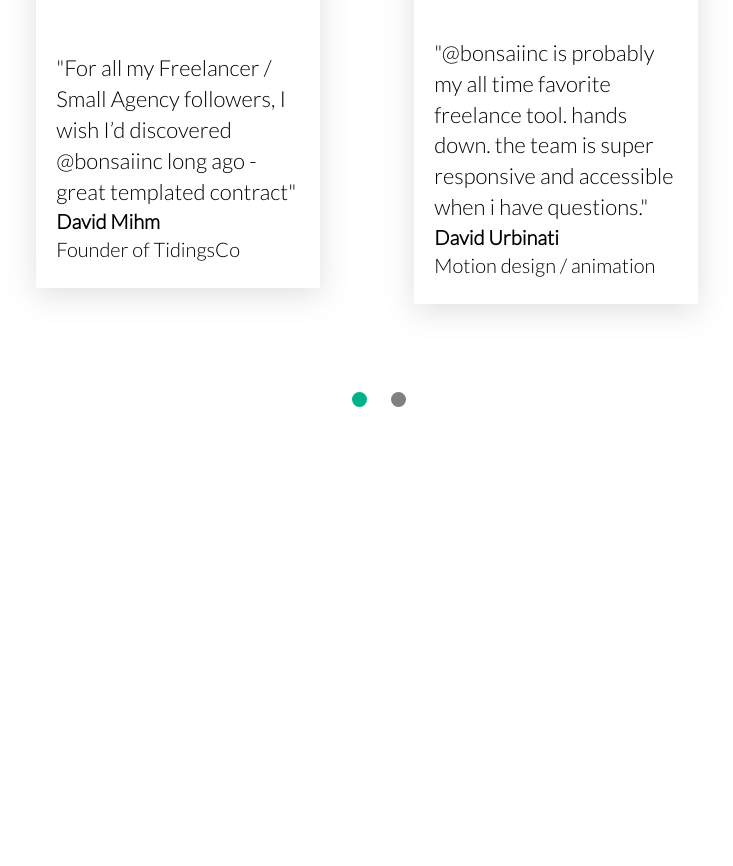
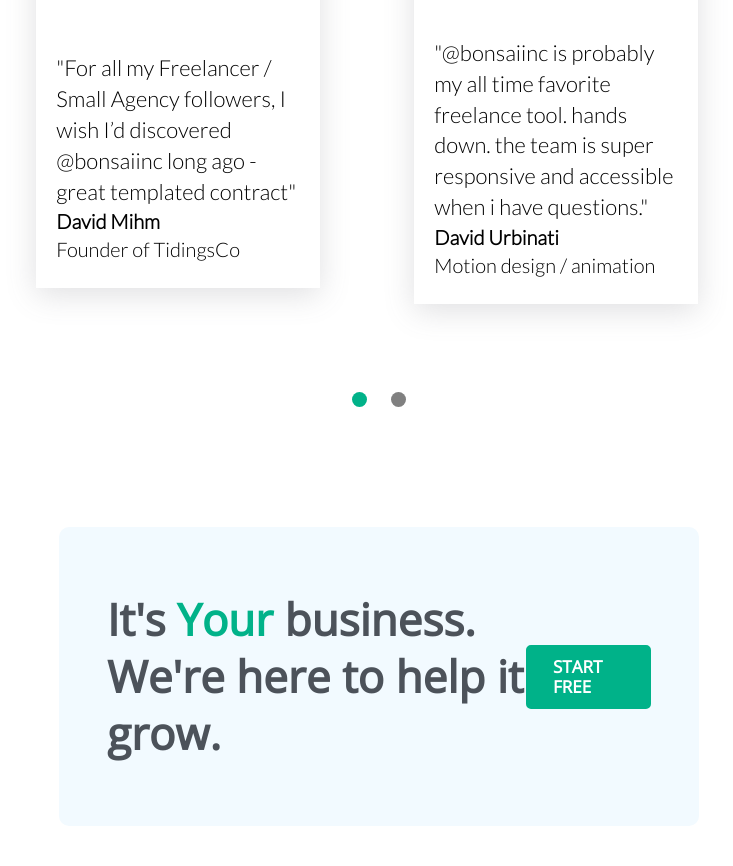
Before and after one commit to hr927/Hello-Bonsai, a plain HTML site: page Homepage.html in a window 1280 px wide. Shown: the part 5427-6293 px from the top of the page, without its empty margins (261-994 px from the left). Before the commit the page ends 5914 px from the top, so only its background shows below. Drawn offline with nearby package versions, Linux system fonts and the light colour scheme.

Commit message:
bottom link section done

```diff
--- a/Homepage.html
+++ b/Homepage.html
@@ -391,6 +391,15 @@
         </div>
       </div>
     </div>
+    <div class="bottom-section">
+      <div>
+        <div>
+          It's <span>Your</span> business. <br />
+          We're here to help it grow.
+        </div>
+        <div>START FREE</div>
+      </div>
+    </div>
     <script src="carousel.js"></script>
   </body>
 </html>
--- a/styles.css
+++ b/styles.css
@@ -299,3 +299,43 @@ body {
   font-family: "Open Sans", sans-serif;
   color: #4c525a;
 }
+
+.bottom-section {
+  padding: 40px 0px;
+}
+.bottom-section > div {
+  width: 50%;
+  margin: auto;
+  align-items: center;
+  display: flex;
+  justify-content: space-between;
+  padding: 64px 48px;
+  background: #f2faff;
+  border-radius: 10px;
+}
+.bottom-section > div > :nth-child(1) {
+  font-size: 44px;
+  font-family: "Open Sans", sans-serif;
+  line-height: 57.2px;
+  color: #4c525a;
+  font-weight: 700;
+}
+.bottom-section > div > :nth-child(1) > span {
+  color: #01b289;
+}
+
+.bottom-section > div > :nth-child(2) {
+  padding: 10px 25px;
+  border: 2px solid #00b289;
+  background-color: #00b289;
+  /* margin-top: 50px; */
+  border-radius: 5px;
+  font-size: 17px;
+  color: #fff;
+  font-weight: 600;
+  cursor: pointer;
+}
+.bottom-section > div > :nth-child(2):hover {
+  background-color: #03906f;
+  border: 2px solid #03906f;
+}
```
